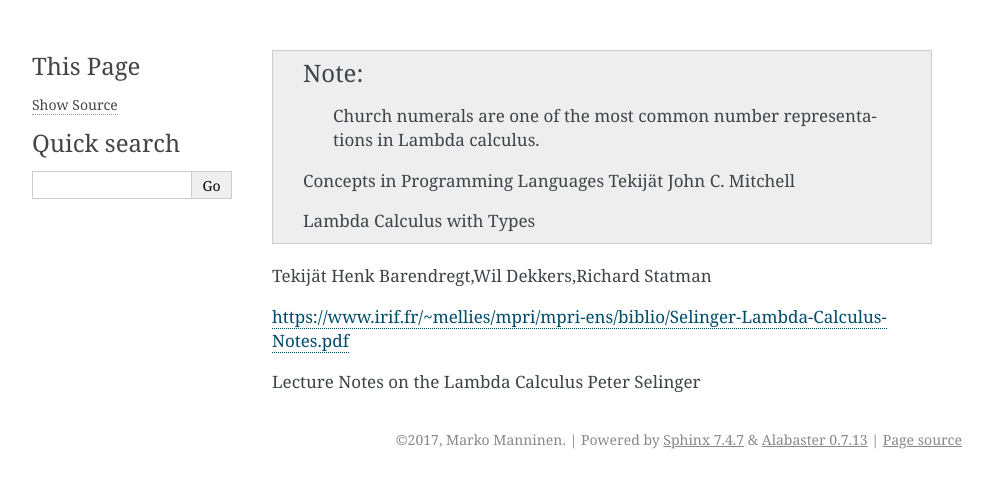
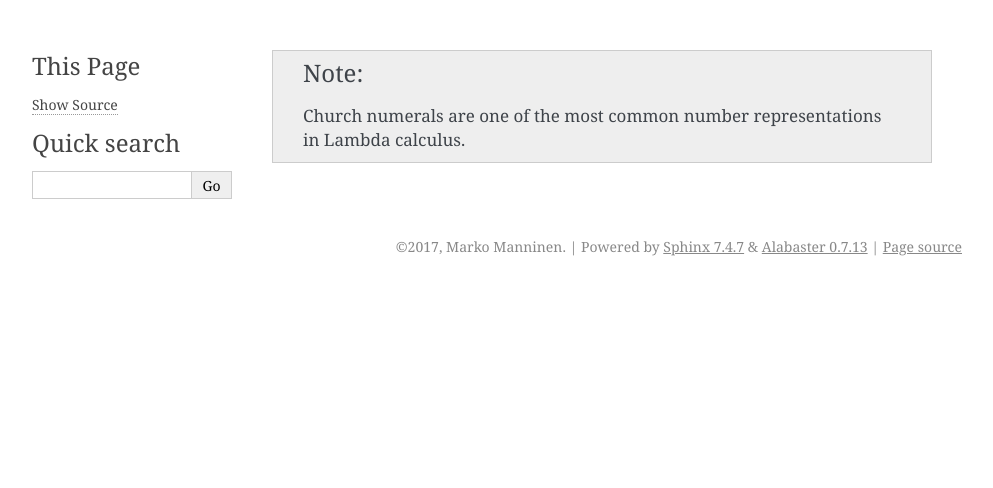
Before and after one commit to markomanninen/calchylus, a Sphinx documentation site: the page built from doc/tests.rst, in a window 1280 px wide. Shown: the top 488 px of the page, without its empty margins (148-1141 px from the left). Built offline with Sphinx 7.4.7, drawn with Linux system fonts in a browser that asks for light colours.

```diff
--- a/doc/tests.rst
+++ b/doc/tests.rst
@@ -3,14 +3,3 @@
 
 	Church numerals are one of the most common number representations in Lambda
 	calculus.
-
-  Concepts in Programming Languages
-  Tekijät John C. Mitchell
-
-  Lambda Calculus with Types
-Tekijät Henk Barendregt,Wil Dekkers,Richard Statman
-
-https://www.irif.fr/~mellies/mpri/mpri-ens/biblio/Selinger-Lambda-Calculus-Notes.pdf
-
-Lecture Notes on the Lambda Calculus
-Peter Selinger
```
Also changed, not shown: doc/index.rst (+13 -11 lines), doc/references.rst (added, +17 -0 lines).
